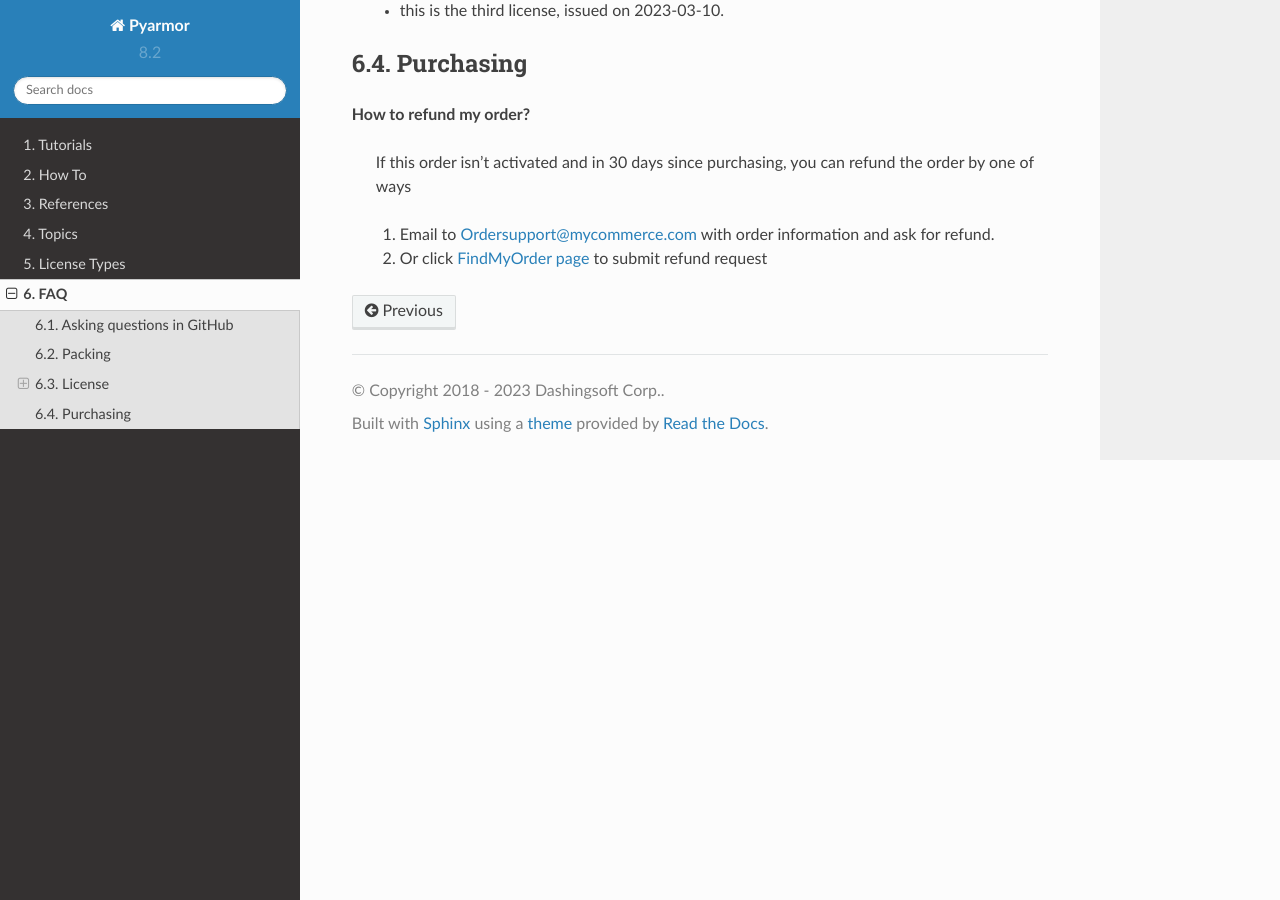
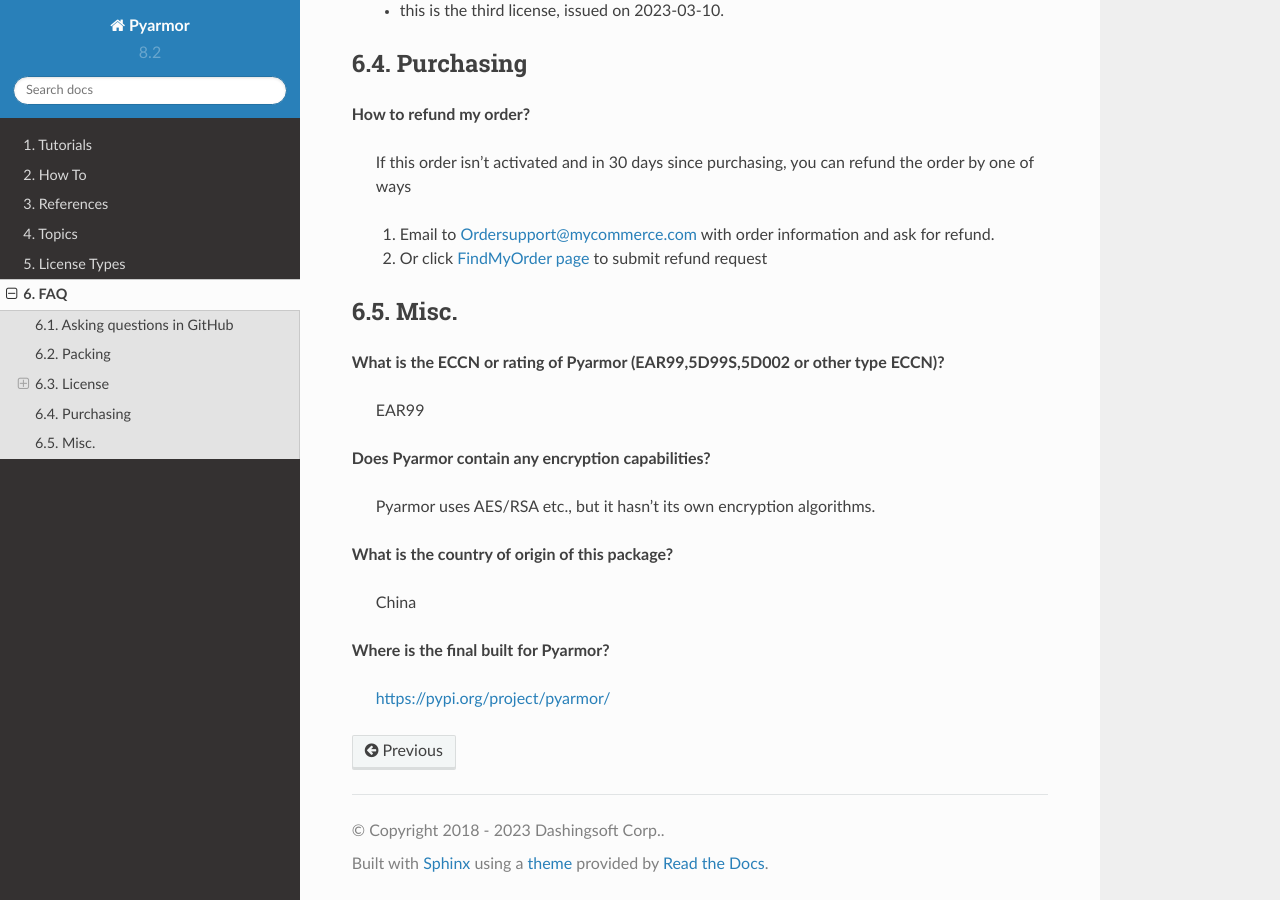
Before and after one commit to dashingsoft/pyarmor, a Sphinx documentation site: the page built from docs/questions.rst, in a window 1280 px wide and 900 px high, scrolled down 3113 px. Built offline with Sphinx 7.4.7 and the Read the Docs theme 2.0.0, drawn with Linux system fonts in a browser that asks for light colours.

Commit message:
Descript Pyarmor ECCN and other questions

```diff
--- a/docs/questions.rst
+++ b/docs/questions.rst
@@ -134,4 +134,23 @@
 
 .. _FindMyOrder page: https://www.findmyorder.com/store?Action=DisplayEmailCustomerServicePage&Env=BASE&Locale=en_US&SiteID=findmyor
 
+Misc.
+=====
+
+**What is the ECCN or rating of Pyarmor (EAR99,5D99S,5D002 or other type ECCN)?**
+
+  EAR99
+
+**Does Pyarmor contain any encryption capabilities?**
+
+  Pyarmor uses AES/RSA etc., but it hasn’t its own encryption algorithms.
+
+**What is the country of origin of this package?**
+
+  China
+
+**Where is the final built for Pyarmor?**
+
+  https://pypi.org/project/pyarmor/
+
 .. include:: _common_definitions.txt
```
